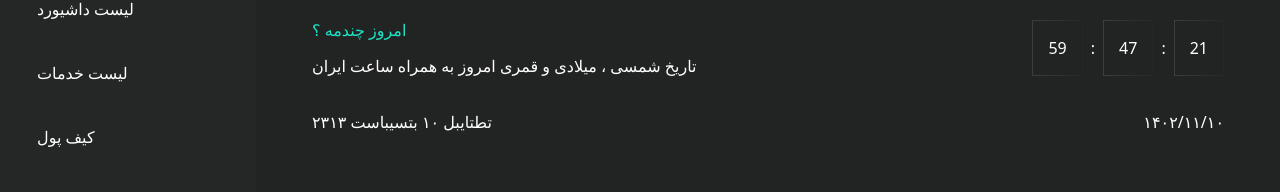
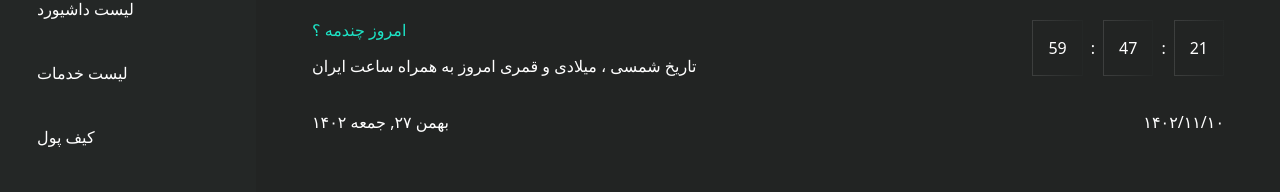
Before and after one commit to babaeiFateme/calendar, a React (Create React App) app: page / in a window 1280 px wide. Shown: the part 148-340 px from the top of the page. Built offline with nearby package versions, Linux system fonts and the light colour scheme; the HTML template or start-up script is replaced by a standard one.

Commit message:
faet: make helper function for date persian

```diff
--- a/src/components/common/Calendar/Calendar.tsx
+++ b/src/components/common/Calendar/Calendar.tsx
@@ -1,12 +1,13 @@
 import React from 'react'
-import  getPersianDayName  from '../../../core/utils/persianDayName';
+import getPersianDate from '../../../core/utils/persianDate';
+
 
 const Calendar = () => {
-  const dayName = getPersianDayName();
+  const strDate = getPersianDate();
   return (
     <ul>
       <li className='flex justify-between'>
-       <div>تطتایبل ۱۰ بتسیباست ۲۳۱۳</div>
+       <div>{strDate}</div>
        <div> ۱۴۰۲/۱۱/۱۰</div>
       </li>
     </ul>
--- /dev/null
+++ b/src/core/utils/persianDate.ts
@@ -0,0 +1,8 @@
+const getPersianDate = (): string => {
+    const currentDate = new Date();
+    const options: Intl.DateTimeFormatOptions = { weekday: 'long', month: 'long', day: 'numeric', year: 'numeric', timeZone: 'Asia/Tehran' };
+    const persianDate = currentDate.toLocaleDateString('fa-IR', options);
+    return persianDate
+}
+
+export default getPersianDate
--- a/src/core/utils/persianDayName.ts
+++ /dev/null
@@ -1,10 +0,0 @@
-const persianDayName = (): string => {
-    const currentDate = new Date();
-    console.log(currentDate);
-    const options: Intl.DateTimeFormatOptions = { weekday: 'long', timeZone: 'Asia/Tehran' };
-    const day = currentDate.toLocaleDateString('fa-IR', options);
-    console.log(day);
-    return day
-}
-
-export default persianDayName
```
